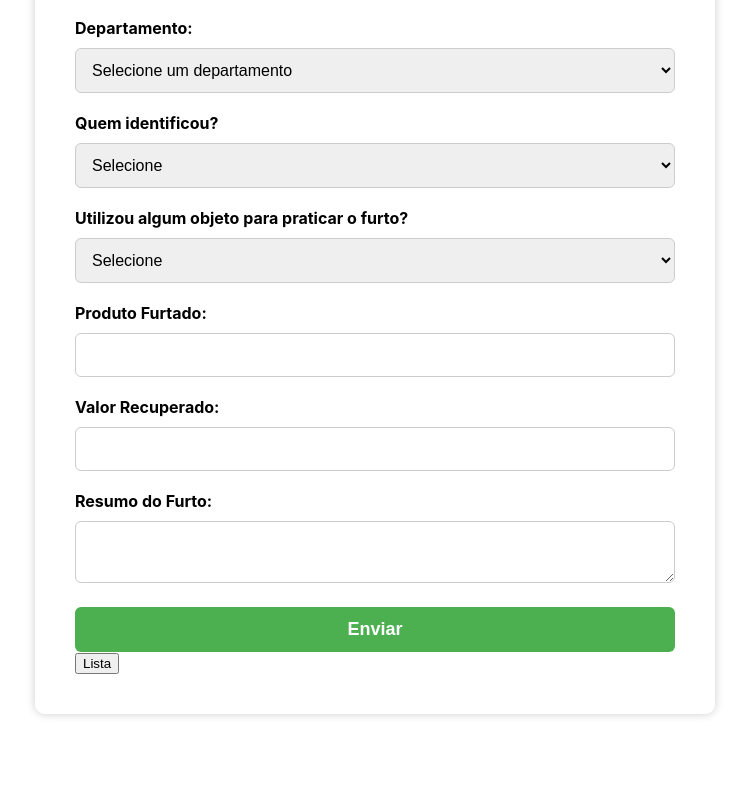
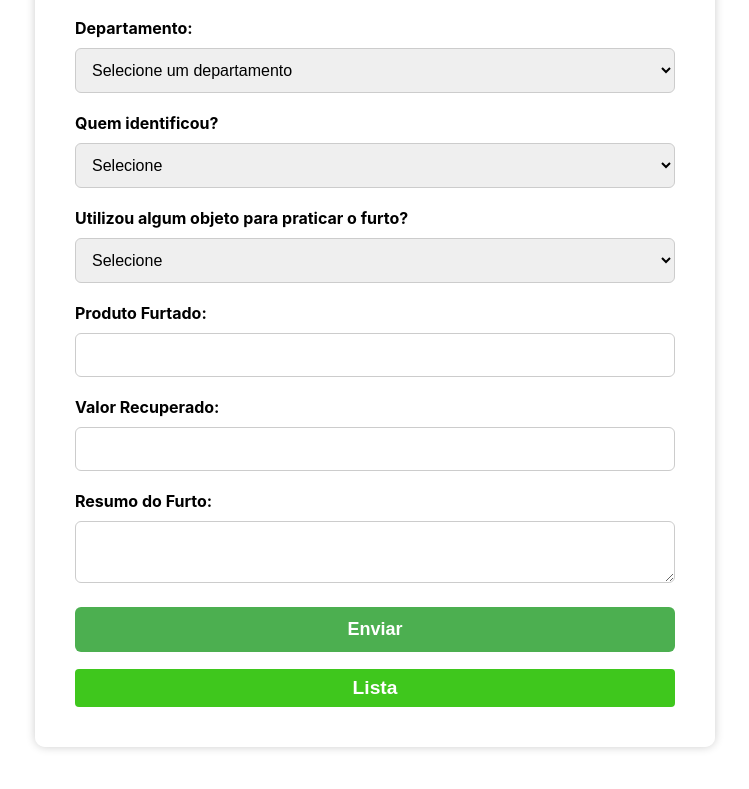
Before and after one commit to FuturisNex/prevencao, a React (Create React App) app: page / in a window 1280 px wide. Shown: the part 926-1715 px from the top of the page, without its empty margins (265-1014 px from the left). Before the commit the page ends 1690 px from the top, so only its background shows below. Built offline with nearby package versions, Linux system fonts and the light colour scheme.

Commit message:
Update Prevencao.css

```diff
--- a/src/pages/Prevencao.css
+++ b/src/pages/Prevencao.css
@@ -7,6 +7,56 @@
   margin-bottom: 40px;
   display: flex;
   justify-content: center;
+}
+
+.form__ver {
+    width: 100%;
+    padding: 0.5rem;
+    background-color: #3fc71d;
+    color: #fff;
+    font-size: 1.2rem;
+    font-weight: bold;
+    border: none;
+    border-radius: 0.25rem;
+    cursor: pointer;
+    transition: all 0.3s ease-in-out;
+    margin-top: 17px;
+}
+
+.form__ver:hover {
+    background-color: #7ae43c;
+}
+
+.successMessage {
+    display: flex;
+    flex-direction: column;
+    align-items: center;
+    justify-content: center;
+    background-color: #6dce70;
+    color: #fff;
+    border-radius: 5px;
+    padding: 25px;
+    font-size: 1.2rem;
+    box-shadow: 0 0 10px rgba(0, 0, 0, 0.2);
+    width: 330px;
+    position: fixed;
+    top: 50%;
+    left: 50%;
+    transform: translate(-50%, -50%);
+}
+
+.successMessage span {
+    margin-bottom: 30px;
+}
+
+.successMessage button {
+    background-color: #fff;
+    color: #4caf50;
+    border: none;
+    padding: 10px 20px;
+    border-radius: 5px;
+    font-size: 1rem;
+    cursor: pointer;
 }
 
 .prevencao {
```
